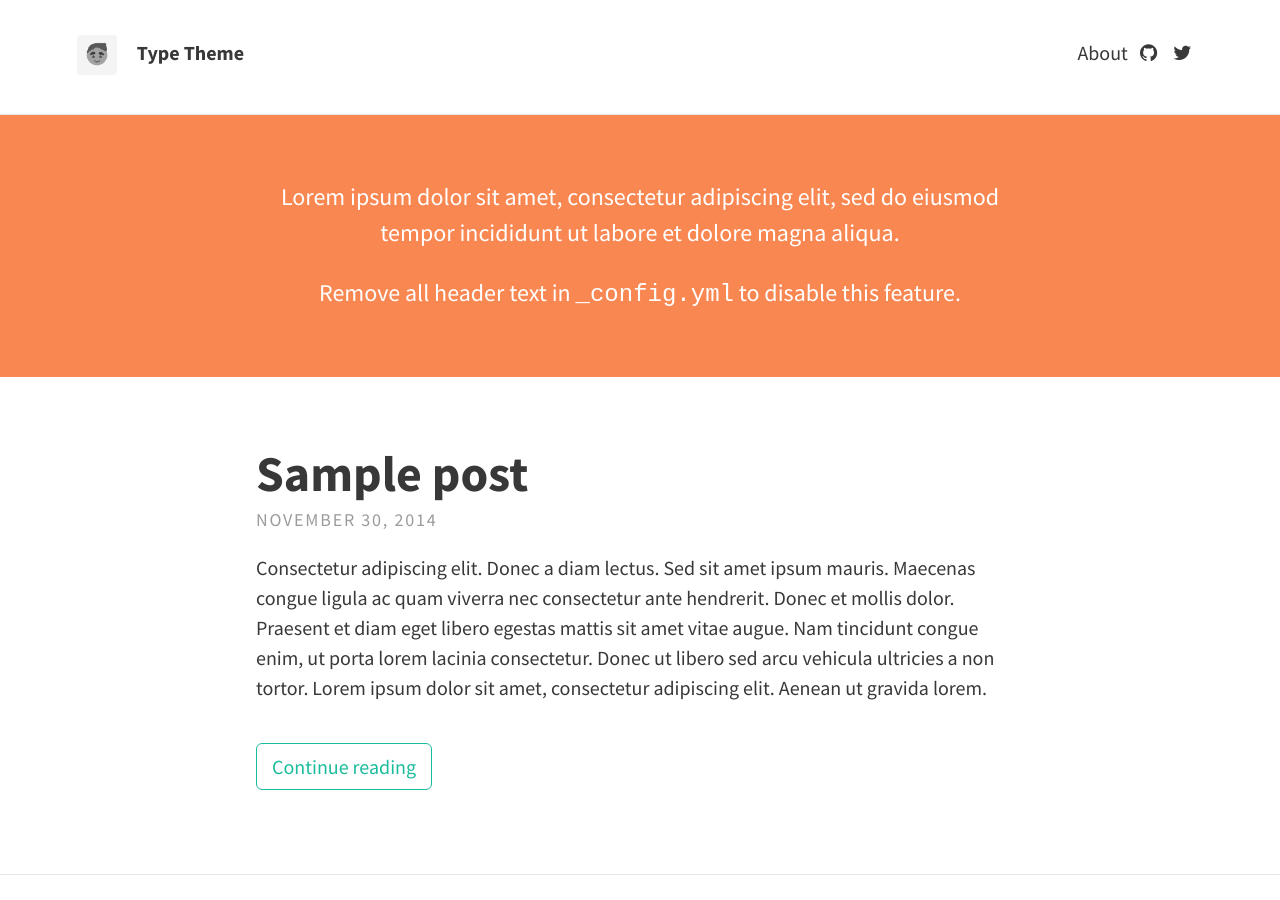
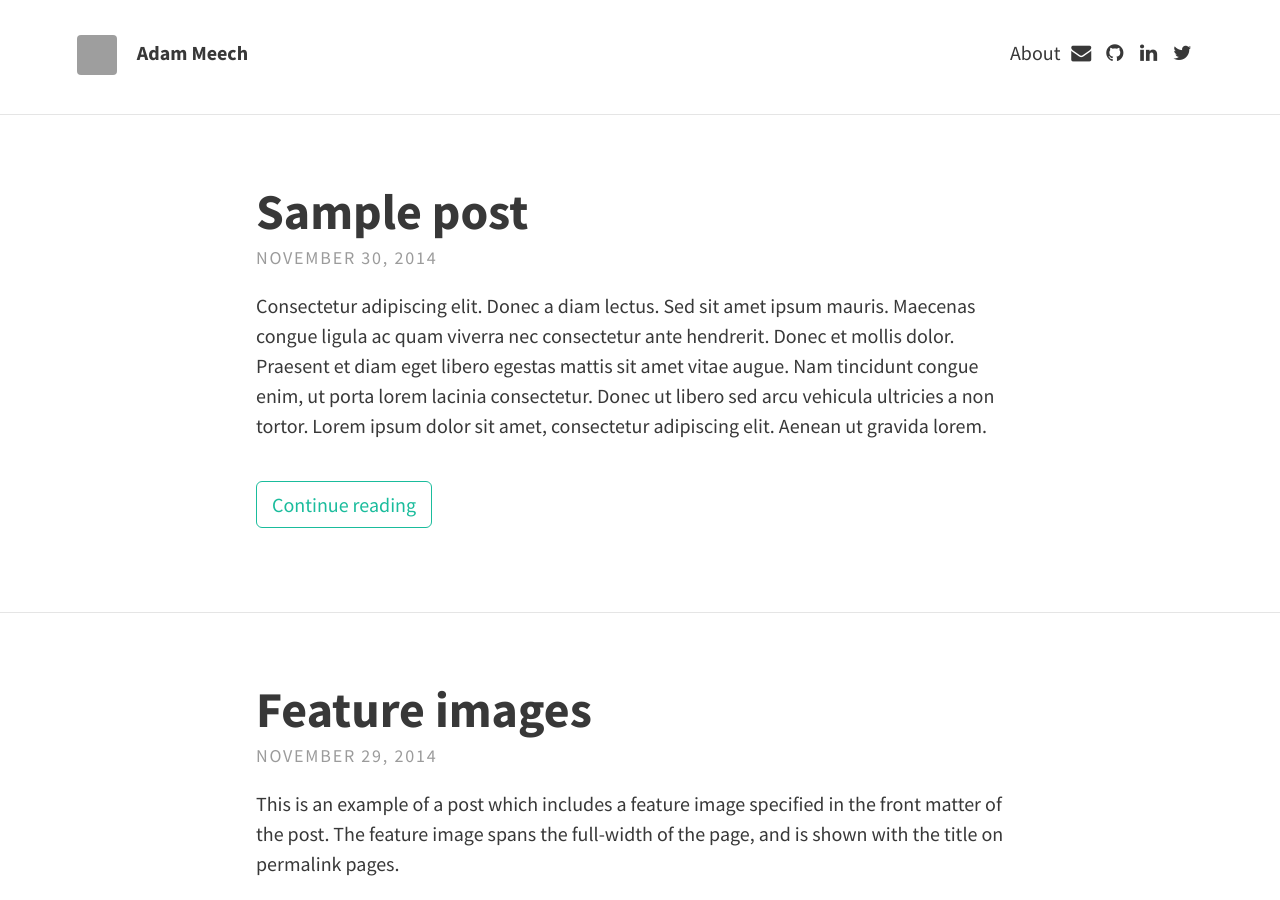
Before and after one commit to ameech/ameech.github.io, a Jekyll site: the page built from index.html, in a window 1280 px wide and 900 px high. Built offline with Jekyll 4.4.1, drawn with Linux system fonts in a browser that asks for light colours; nearby versions of some CDN libraries; the list of posts is cut into pages by our own code; grey boxes are pictures that could not be loaded.

Commit message:
Configured some stuff

```diff
--- a/_config.yml
+++ b/_config.yml
@@ -1,36 +1,33 @@
 # SITE CONFIGURATION
 baseurl: "" # the subpath of your site, e.g. /blog/
-url: "http://example.com" # the base hostname & protocol for your site
+url: "http://adammeech.com" # the base hostname & protocol for your site
 
 # THEME-SPECIFIC CONFIGURATION
 theme:
   # Meta
-  title: Type Theme
+  title: Adam Meech
   avatar: avatar.png
-  gravatar: # Email MD5 hash
+  gravatar: 0adbfea2dd77378c6b22df4b6d61462c
   description: "A website with blog posts and pages" # used by search engines
 
   # Header and footer text
-  header_text: >
-     <p>Lorem ipsum dolor sit amet, consectetur adipiscing elit, sed do eiusmod tempor incididunt ut labore et dolore magna aliqua.</p>
-
-     <p>Remove all header text in <code>_config.yml</code> to disable this feature.</p>
+  header_text:
   header_text_feature_image:
   footer_text: >
    Powered by <a href="http://jekyllrb.com">Jekyll</a> with <a href="https://rohanchandra.github.io/project/type/">Type Theme</a>
 
   # Icons
   rss: false
-  email_address: # Full email address, e.g. "sam@example.com"
+  email_address: "meech.adam@gmail.com"
   behance:
   bitbucket:
   dribbble:
   facebook:
   flickr:
-  github: "rohanchandra/type-theme"
+  github: "ameech"
   google_plus:
   instagram:
-  linkedin:  # Full URL
+  linkedin: "https://www.linkedin.com/in/ameech"
   pinterest:
   reddit:
   soundcloud:
```
